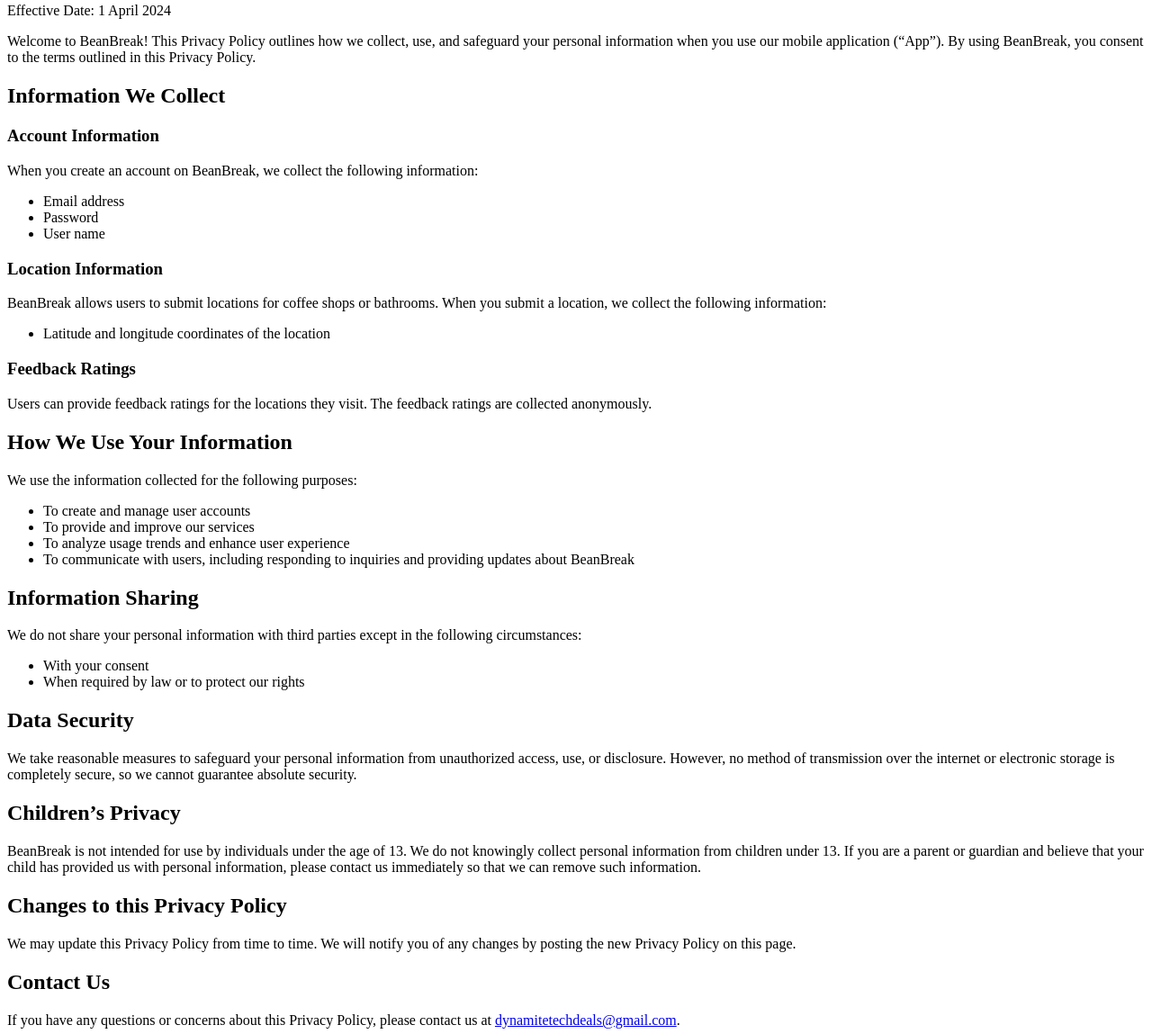
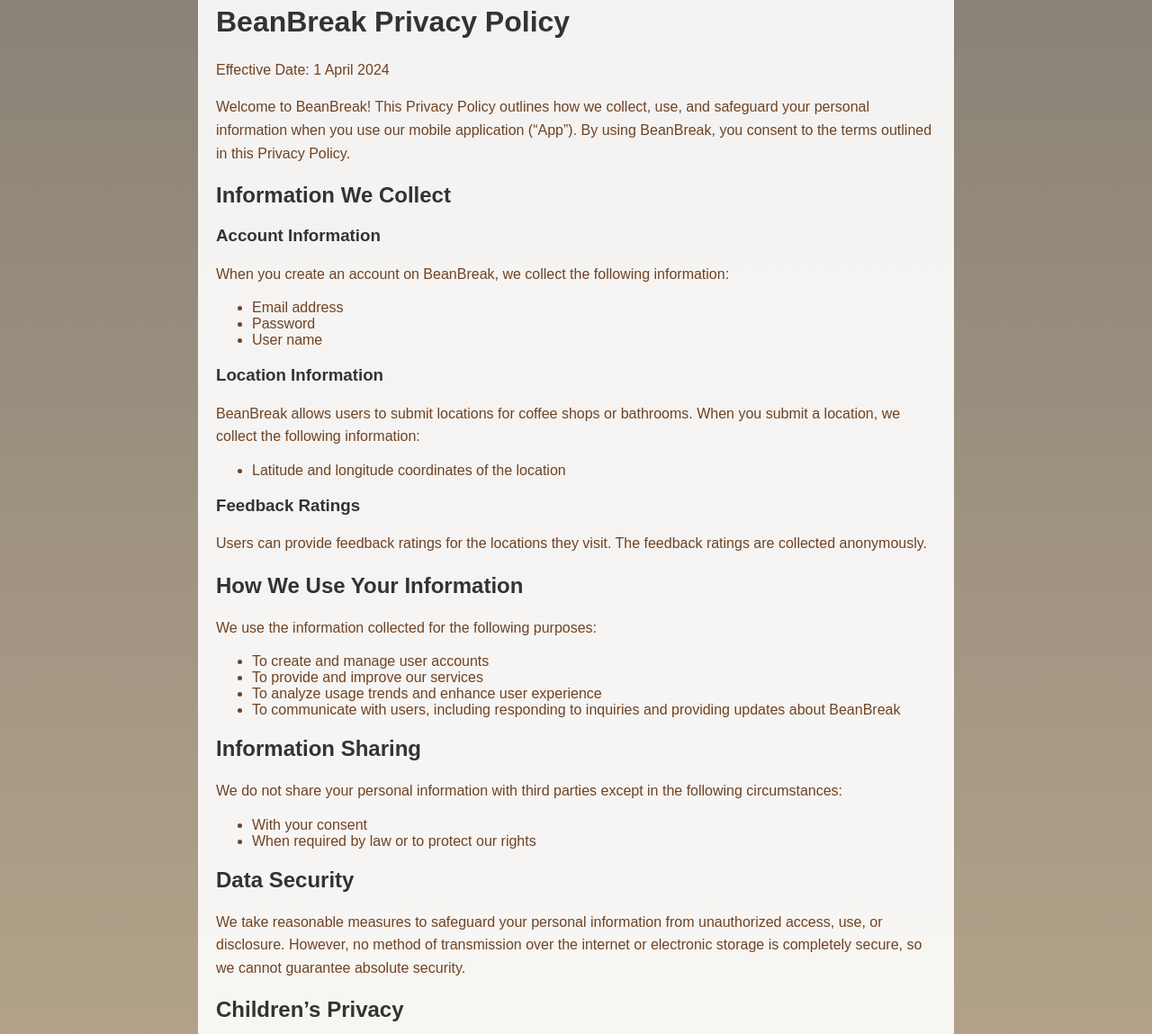
Before and after one commit to TristanGrobler/dtd, a plain HTML site: page bean-break-privacy-policy.html in a window 1280 px wide. Shown: the part 63-1212 px from the top of the page at 90% size. Drawn offline with Linux system fonts and the light colour scheme.

Commit message:
Update bean-break-privacy-policy.html

```diff
--- a/bean-break-privacy-policy.html
+++ b/bean-break-privacy-policy.html
@@ -1,42 +1,75 @@
-<h1 class="code-line" data-line-start=0 data-line-end=1 ><a id="BeanBreak_Privacy_Policy_0"></a>BeanBreak Privacy Policy</h1>
-<p class="has-line-data" data-line-start="2" data-line-end="3">Effective Date: 1 April 2024</p>
-<p class="has-line-data" data-line-start="4" data-line-end="5">Welcome to BeanBreak! This Privacy Policy outlines how we collect, use, and safeguard your personal information when you use our mobile application (“App”). By using BeanBreak, you consent to the terms outlined in this Privacy Policy.</p>
-<h2 class="code-line" data-line-start=6 data-line-end=7 ><a id="Information_We_Collect_6"></a>Information We Collect</h2>
-<h3 class="code-line" data-line-start=8 data-line-end=9 ><a id="Account_Information_8"></a>Account Information</h3>
-<p class="has-line-data" data-line-start="9" data-line-end="10">When you create an account on BeanBreak, we collect the following information:</p>
+<!DOCTYPE html>
+<html lang="en">
+<head>
+<meta charset="UTF-8">
+<meta name="viewport" content="width=device-width, initial-scale=1.0">
+<title>BeanBreak Privacy Policy</title>
+<style>
+  body {
+    font-family: 'Arial', sans-serif;
+    background: linear-gradient(to bottom, #888177, #C2AE8F);
+    color: #6F4323;
+    padding: 20px;
+  }
+  .container {
+    background-color: rgba(255, 255, 255, 0.9);
+    border-radius: 10px;
+    padding: 20px;
+    max-width: 800px;
+    margin: 0 auto;
+  }
+  h1, h2, h3 {
+    color: #333;
+  }
+  p {
+    line-height: 1.6;
+  }
+</style>
+</head>
+<body>
+<div class="container">
+  <h1>BeanBreak Privacy Policy</h1>
+  <p>Effective Date: 1 April 2024</p>
+  <p>Welcome to BeanBreak! This Privacy Policy outlines how we collect, use, and safeguard your personal information when you use our mobile application (“App”). By using BeanBreak, you consent to the terms outlined in this Privacy Policy.</p>
+  <h2>Information We Collect</h2>
+  <h3>Account Information</h3>
+  <p>When you create an account on BeanBreak, we collect the following information:</p>
   <ul>
-<li class="has-line-data" data-line-start="10" data-line-end="11">Email address</li>
-<li class="has-line-data" data-line-start="11" data-line-end="12">Password</li>
-<li class="has-line-data" data-line-start="12" data-line-end="14">User name</li>
+    <li>Email address</li>
+    <li>Password</li>
+    <li>User name</li>
   </ul>
-<h3 class="code-line" data-line-start=14 data-line-end=15 ><a id="Location_Information_14"></a>Location Information</h3>
-<p class="has-line-data" data-line-start="15" data-line-end="16">BeanBreak allows users to submit locations for coffee shops or bathrooms. When you submit a location, we collect the following information:</p>
+  <h3>Location Information</h3>
+  <p>BeanBreak allows users to submit locations for coffee shops or bathrooms. When you submit a location, we collect the following information:</p>
   <ul>
-<li class="has-line-data" data-line-start="16" data-line-end="18">Latitude and longitude coordinates of the location</li>
+    <li>Latitude and longitude coordinates of the location</li>
   </ul>
-<h3 class="code-line" data-line-start=18 data-line-end=19 ><a id="Feedback_Ratings_18"></a>Feedback Ratings</h3>
-<p class="has-line-data" data-line-start="19" data-line-end="20">Users can provide feedback ratings for the locations they visit. The feedback ratings are collected anonymously.</p>
-<h2 class="code-line" data-line-start=21 data-line-end=22 ><a id="How_We_Use_Your_Information_21"></a>How We Use Your Information</h2>
-<p class="has-line-data" data-line-start="23" data-line-end="24">We use the information collected for the following purposes:</p>
+  <h3>Feedback Ratings</h3>
+  <p>Users can provide feedback ratings for the locations they visit. The feedback ratings are collected anonymously.</p>
+  <h2>How We Use Your Information</h2>
+  <p>We use the information collected for the following purposes:</p>
   <ul>
-<li class="has-line-data" data-line-start="24" data-line-end="25">To create and manage user accounts</li>
-<li class="has-line-data" data-line-start="25" data-line-end="26">To provide and improve our services</li>
-<li class="has-line-data" data-line-start="26" data-line-end="27">To analyze usage trends and enhance user experience</li>
-<li class="has-line-data" data-line-start="27" data-line-end="29">To communicate with users, including responding to inquiries and providing updates about BeanBreak</li>
+    <li>To create and manage user accounts</li>
+    <li>To provide and improve our services</li>
+    <li>To analyze usage trends and enhance user experience</li>
+    <li>To communicate with users, including responding to inquiries and providing updates about BeanBreak</li>
   </ul>
-<h2 class="code-line" data-line-start=29 data-line-end=30 ><a id="Information_Sharing_29"></a>Information Sharing</h2>
-<p class="has-line-data" data-line-start="31" data-line-end="32">We do not share your personal information with third parties except in the following circumstances:</p>
+  <h2>Information Sharing</h2>
+  <p>We do not share your personal information with third parties except in the following circumstances:</p>
   <ul>
-<li class="has-line-data" data-line-start="32" data-line-end="33">With your consent</li>
-<li class="has-line-data" data-line-start="33" data-line-end="35">When required by law or to protect our rights</li>
+    <li>With your consent</li>
+    <li>When required by law or to protect our rights</li>
   </ul>
-<h2 class="code-line" data-line-start=35 data-line-end=36 ><a id="Data_Security_35"></a>Data Security</h2>
-<p class="has-line-data" data-line-start="37" data-line-end="38">We take reasonable measures to safeguard your personal information from unauthorized access, use, or disclosure. However, no method of transmission over the internet or electronic storage is completely secure, so we cannot guarantee absolute security.</p>
-<h2 class="code-line" data-line-start=39 data-line-end=40 ><a id="Childrens_Privacy_39"></a>Children’s Privacy</h2>
-<p class="has-line-data" data-line-start="41" data-line-end="42">BeanBreak is not intended for use by individuals under the age of 13. We do not knowingly collect personal information from children under 13. If you are a parent or guardian and believe that your child has provided us with personal information, please contact us immediately so that we can remove such information.</p>
-<h2 class="code-line" data-line-start=43 data-line-end=44 ><a id="Changes_to_this_Privacy_Policy_43"></a>Changes to this Privacy Policy</h2>
-<p class="has-line-data" data-line-start="45" data-line-end="46">We may update this Privacy Policy from time to time. We will notify you of any changes by posting the new Privacy Policy on this page.</p>
-<h2 class="code-line" data-line-start=47 data-line-end=48 ><a id="Contact_Us_47"></a>Contact Us</h2>
-<p class="has-line-data" data-line-start="49" data-line-end="50">If you have any questions or concerns about this Privacy Policy, please contact us at <a href="mailto:dynamitetechdeals@gmail.com">dynamitetechdeals@gmail.com</a>.</p>
+  <h2>Data Security</h2>
+  <p>We take reasonable measures to safeguard your personal information from unauthorized access, use, or disclosure. However, no method of transmission over the internet or electronic storage is completely secure, so we cannot guarantee absolute security.</p>
+  <h2>Children’s Privacy</h2>
+  <p>BeanBreak is not intended for use by individuals under the age of 13. We do not knowingly collect personal information from children under 13. If you are a parent or guardian and believe that your child has provided us with personal information, please contact us immediately so that we can remove such information.</p>
+  <h2>Changes to this Privacy Policy</h2>
+  <p>We may update this Privacy Policy from time to time. We will notify you of any changes by posting the new Privacy Policy on this page.</p>
+  <h2>Contact Us</h2>
+  <p>If you have any questions or concerns about this Privacy Policy, please contact us at <a href="mailto:dynamitetechdeals@gmail.com">dynamitetechdeals@gmail.com</a>.</p>
   <hr>
-<p class="has-line-data" data-line-start="52" data-line-end="53">This Privacy Policy is effective as of 1 April 2024.</p>
+  <p>This Privacy Policy is effective as of 1 April 2024.</p>
+</div>
+</body>
+</html>
```
Lines whose indentation alone changed are shown as unchanged.
